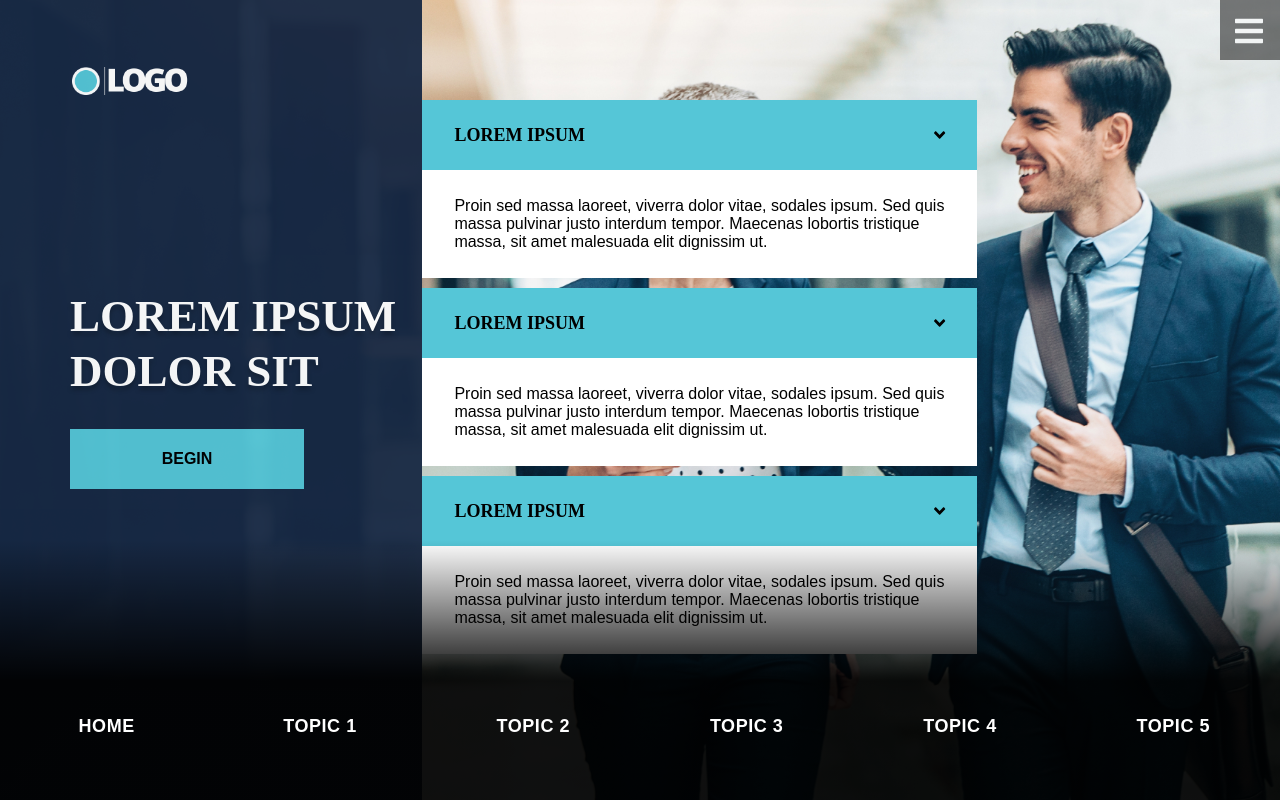
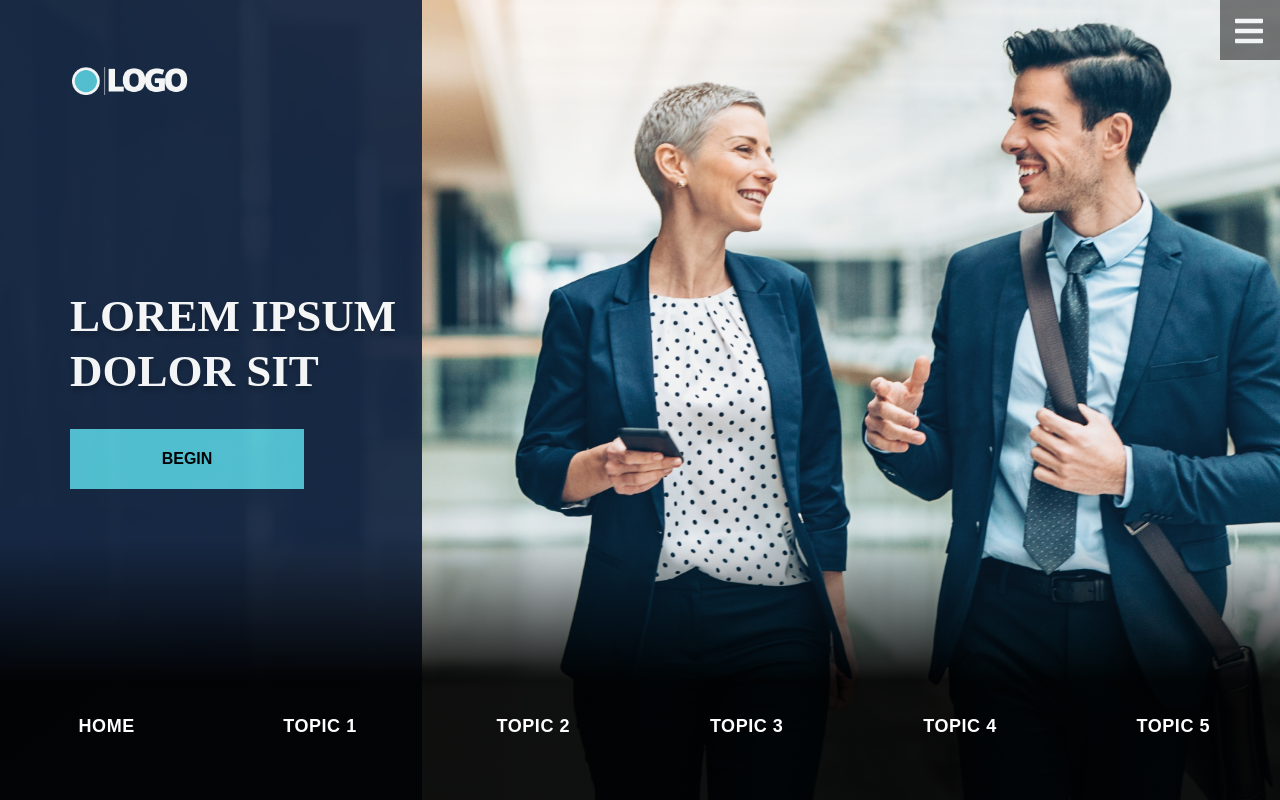
Before and after one commit to jchu521/javascript-test, a React (Create React App) app: page /topic1 in a window 1280 px wide. Built offline with nearby package versions, Linux system fonts and the light colour scheme.

Commit message:
Add DropDownBox component

```diff
--- /dev/null
+++ b/src/components/DropDownBox/DropDownBox.css
@@ -0,0 +1,29 @@
+.dropdownbox-container {
+  padding-bottom: 10px;
+}
+
+.dropdownbox {
+  display: flex;
+  align-items: center;
+  width: 100%;
+  background: #55c6d7;
+  height: 70;
+}
+
+.dropdownbox-header {
+  display: flex;
+  justify-content: space-between;
+  width: 100%;
+  align-items: center;
+  margin: 12px 32px;
+  font-family: Montserrat;
+  font-weight: 600;
+  font-size: 18;
+  line-height: 28px;
+  text-transform: uppercase;
+}
+
+.dropdownbox-body {
+  padding: 27px 32px;
+  background: #ffffff;
+}
--- /dev/null
+++ b/src/components/DropDownBox/DropDownBox.jsx
@@ -0,0 +1,48 @@
+import React, { useState, useCallback } from "react";
+
+import { FontAwesomeIcon } from "@fortawesome/react-fontawesome";
+import { faAngleUp, faAngleDown } from "@fortawesome/free-solid-svg-icons";
+
+import "./DropDownBox.css";
+
+const initialDropDownBox = Array(7).fill({ isToggle: false, showBody: false });
+
+export default function DropDownBox() {
+  const [, updateState] = React.useState();
+  const forceUpdate = useCallback(() => updateState({}), []);
+  const [dropDownBox, setDropDownBox] = useState(initialDropDownBox);
+
+  const handleDropDown = i => {
+    let newDrop = dropDownBox.map((v, index) => ({
+      isToggle: index === i ? !dropDownBox[i].isToggle : false,
+      showBody: index === i ? !dropDownBox[i].showBody : false
+    }));
+    setDropDownBox(newDrop);
+    forceUpdate();
+  };
+
+  return (
+    <div>
+      {dropDownBox.map((item, i) => (
+        <div key={i} className="dropdownbox-container">
+          <div className="dropdownbox">
+            <div
+              className="dropdownbox-header"
+              onClick={() => handleDropDown(i)}
+            >
+              <div>LOREM IPSUM</div>
+              <FontAwesomeIcon icon={item.isToggle ? faAngleUp : faAngleDown} />
+            </div>
+          </div>
+          {item.showBody ? (
+            <div className="dropdownbox-body">
+              Proin sed massa laoreet, viverra dolor vitae, sodales ipsum. Sed
+              quis massa pulvinar justo interdum tempor. Maecenas lobortis
+              tristique massa, sit amet malesuada elit dignissim ut.
+            </div>
+          ) : null}
+        </div>
+      ))}
+    </div>
+  );
+}
--- a/src/components/pages/Page/Page.jsx
+++ b/src/components/pages/Page/Page.jsx
@@ -1,4 +1,4 @@
-import React, { useEffect, useState, useRef } from "react";
+import React, { useEffect, useState } from "react";
 
 import { withRouter } from "react-router";
 
@@ -7,33 +7,49 @@ import Topic from "../Topic/Topic";
 import Navbar from "../../Navbar/Navbar";
 import Banner from "../../Banner/Banner";
 import Bar from "../../Bar/Bar";
+import DropDownBox from "../../DropDownBox/DropDownBox";
 
 import HomeBackground from "../../../images/home1-bg.jpg";
 import TopicsBackground from "../../../images/home1-topic.jpg";
 import TopicsPage1Background from "../../../images/topic1-1-background.jpg";
 
-import { FontAwesomeIcon } from "@fortawesome/react-fontawesome";
-import { faAngleUp, faAngleDown } from "@fortawesome/free-solid-svg-icons";
-
 import "./Page.css";
 
-function Page({ history, match }) {
+function Page({ history }) {
   const { pathname } = history.location;
-  const [page, setPage] = useState(<Home />);
+  const [page, setPage] = useState(
+    <Banner history={history}>
+      <Home />
+    </Banner>
+  );
   const [backgroundImg, setBackgroundImg] = useState(HomeBackground);
-  const [dropDownBox, setDropDownBox] = useState(
-    Array(3).fill({ isToggle: false })
-  );
-  console.log(dropDownBox);
+
   useEffect(() => {
     if (pathname === "/home") {
-      setPage(<Home />);
+      setPage(
+        <Banner history={history}>
+          <Home />
+        </Banner>
+      );
       setBackgroundImg(HomeBackground);
     } else if (pathname === "/topic1") {
-      setPage(<Topic history={history} />);
+      setPage(
+        <Banner history={history}>
+          <Topic history={history} />
+        </Banner>
+      );
       setBackgroundImg(TopicsBackground);
     } else if (pathname.includes("/topic1/")) {
-      setPage(<Topic history={history} />);
+      setPage(
+        <>
+          <Banner history={history}>
+            <Topic history={history} />
+          </Banner>
+          <span style={{ width: 555, paddingTop: 100 }}>
+            <DropDownBox />
+          </span>
+        </>
+      );
       setBackgroundImg(TopicsPage1Background);
     }
   }, [pathname, history]);
@@ -46,75 +62,7 @@ function Page({ history, match }) {
       className="page-background"
     >
       <Bar />
-      <div style={{ display: "flex" }}>
-        <Banner history={history}>{page}</Banner>
-        <span style={{ width: 555, paddingTop: 100 }}>
-          {dropDownBox.map((item, i) => (
-            <div
-              key={i}
-              style={{
-                paddingBottom: 10
-              }}
-            >
-              <div
-                style={{
-                  display: "flex",
-                  alignItems: "center",
-                  width: "100%",
-                  background: "#55C6D7",
-                  height: 70
-                }}
-              >
-                <div
-                  style={{
-                    display: "flex",
-                    justifyContent: "space-between",
-                    width: "100%",
-                    alignItems: "center",
-                    margin: "12px 32px",
-                    fontFamily: "Montserrat",
-                    fontWeight: 600,
-                    fontSize: 18,
-                    lineHeight: "28px",
-                    textTransformL: "uppercase"
-                  }}
-                >
-                  <div>LOREM IPSUM</div>
-                  {item.isToggle ? (
-                    <FontAwesomeIcon
-                      icon={faAngleUp}
-                      onClick={() => {
-                        console.log(i);
-                        dropDownBox[i].isToggle = false;
-                        setDropDownBox(dropDownBox);
-                      }}
-                    />
-                  ) : (
-                    <FontAwesomeIcon
-                      icon={faAngleDown}
-                      onClick={() => {
-                        dropDownBox[i].isToggle = true;
-                        console.log(dropDownBox);
-                        setDropDownBox(dropDownBox);
-                      }}
-                    />
-                  )}
-                </div>
-              </div>
-              <div
-                style={{
-                  padding: "27px 32px",
-                  background: "#FFFFFF"
-                }}
-              >
-                Proin sed massa laoreet, viverra dolor vitae, sodales ipsum. Sed
-                quis massa pulvinar justo interdum tempor. Maecenas lobortis
-                tristique massa, sit amet malesuada elit dignissim ut.
-              </div>
-            </div>
-          ))}
-        </span>
-      </div>
+      <div style={{ display: "flex" }}>{page}</div>
       {pathname === "/home" || pathname === "/topic1" ? (
         <Navbar history={history} />
       ) : null}
```
